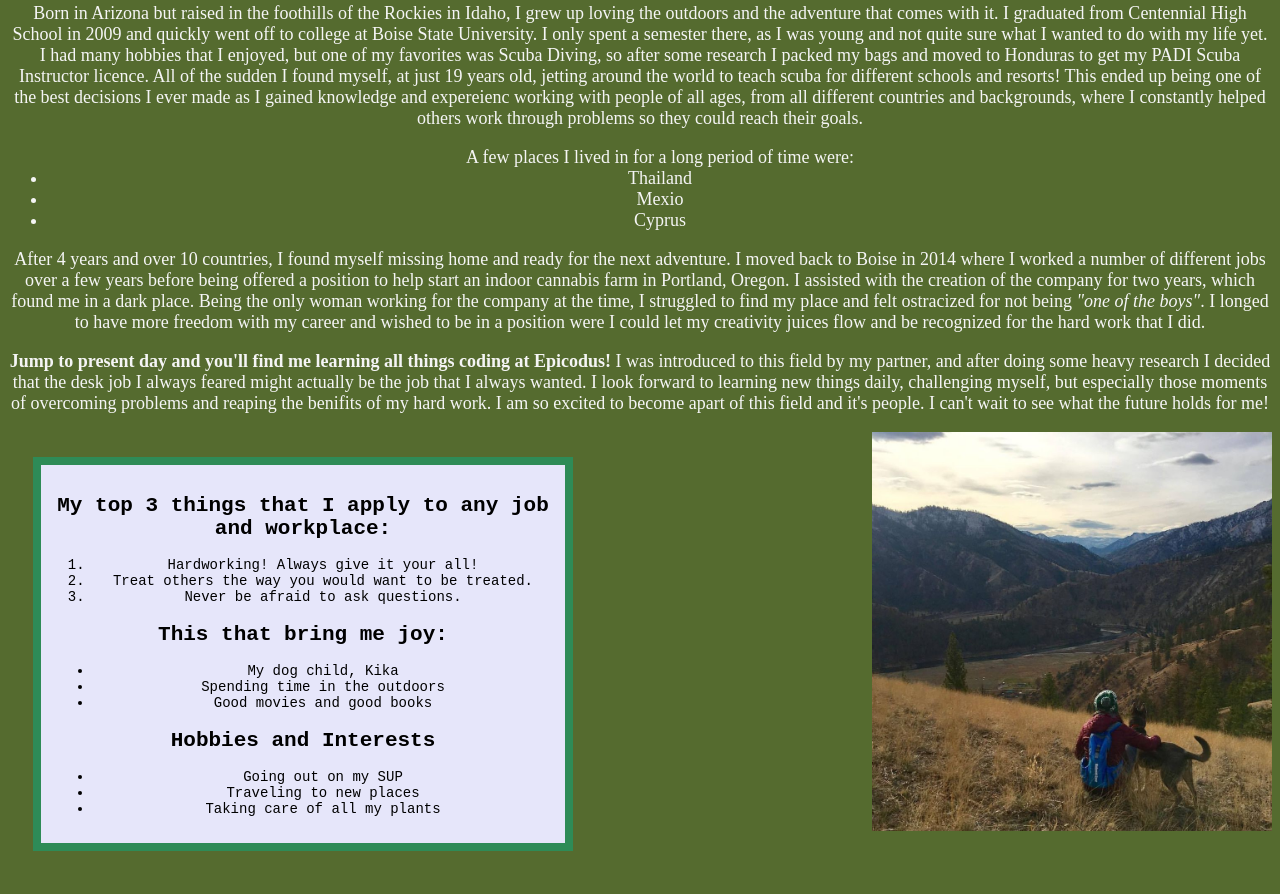
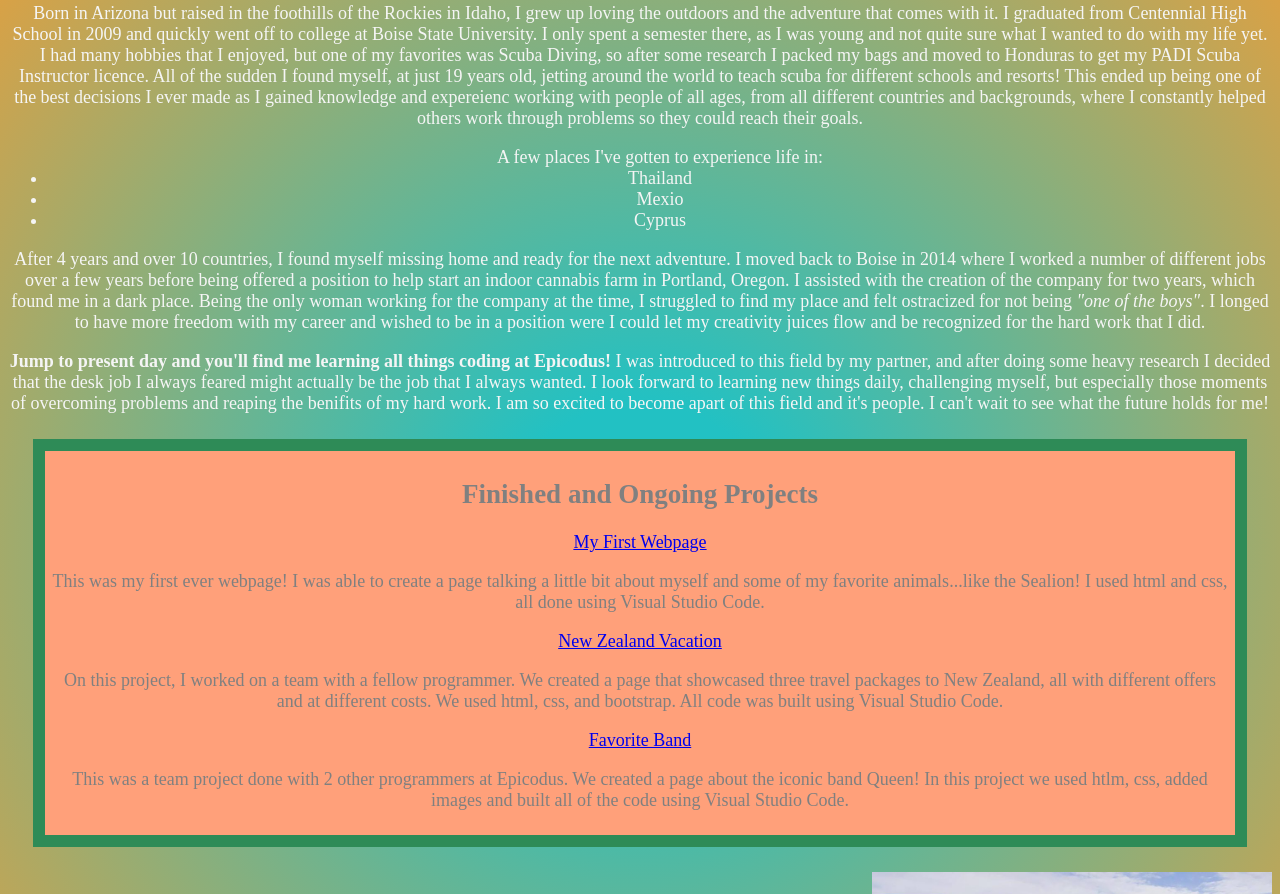
Before and after one commit to SarahGilbert064/Landing-Page, a plain HTML site: page index.html in a window 1280 px wide. Shown: the part 227-1121 px from the top of the page. Drawn offline with Linux system fonts and the light colour scheme.

Commit message:
add three links to my github repositories and github page

```diff
--- a/css/styles.css
+++ b/css/styles.css
@@ -13,7 +13,7 @@ img {
 }
 
 .things {
-  color: black;
+  color: grey;
   font-size: 14px;
   font-family: monospace;
   text-align: center;
@@ -22,7 +22,7 @@ img {
   margin: 25px;
   border: 8px solid seagreen;
   padding:12px;
-  background-color: lavender;
+  background-color: lightsalmon;
   box-sizing: content-box;
 }
 
@@ -34,11 +34,20 @@ img {
 }
 
 .intro {
-  color: black;
+  color: grey;
   margin: 25px;
   border:12px solid seagreen ;
   padding:6px;
-  background-color: lavender;
+  background-color: lightsalmon;
   box-sizing: border-box;
 
 }
+
+.projects {
+  color: grey;
+  margin: 25px;
+  border:12px solid seagreen ;
+  padding:6px;
+  background-color: lightsalmon;
+  box-sizing: border-box;
+}
--- a/index.html
+++ b/index.html
@@ -4,15 +4,16 @@
   <link href="css/styles.css" rel="stylesheet" type="text/css">
   <title>Sarah Gilbert</title>
 </head>
-<body style="background-color:darkolivegreen;">
+<body style="background:radial-gradient(circle, rgba(34,193,195,1) 14%, rgba(253,155,45,1) 98%);">
   <div class="about">
     <div class="intro">
       <h1>Hello! My name is Sarah and I can't wait to work with you!</h1>
     </div>
+
     <h2><span class="header">But first, a little bit about me....</span></h2>
 
     <p>Born in Arizona but raised in the foothills of the Rockies in Idaho, I grew up loving the outdoors and the adventure that comes with it. I graduated from Centennial High School in 2009 and quickly went off to college at Boise State University. I only spent a semester there, as I was young and not quite sure what I wanted to do with my life yet. I had many hobbies that I enjoyed, but one of my favorites was Scuba Diving, so after some research I packed my bags and moved to Honduras to get my PADI Scuba Instructor licence. All of the sudden I found myself, at just 19 years old, jetting around the world to teach scuba for different schools and resorts! This ended up being one of the best decisions I ever made as I gained knowledge and expereienc working with people of all ages, from all different countries and backgrounds, where I constantly helped others work through problems so they could reach their goals. </p>
-      <ul>A few places I lived in for a long period of time were:
+      <ul>A few places I've gotten to experience life in:
         <li>Thailand</li>
         <li>Mexio</li>
         <li>Cyprus</li>
@@ -21,6 +22,22 @@
     <p>After 4 years and over 10 countries, I found myself missing home and ready for the next adventure. I moved back to Boise in 2014 where I worked a number of different jobs over a few years before being offered a position to help start an indoor cannabis farm in Portland, Oregon. I assisted with the creation of the company for two years, which found me in a dark place. Being the only woman working for the company at the time, I struggled to find my place and felt ostracized for not being <em>"one of the boys"</em>. I longed to have more freedom with my career and wished to be in a position were I could let my creativity juices flow and be recognized for the hard work that I did.</p>
 
     <p> <strong>Jump to present day and you'll find me learning all things coding at Epicodus!</strong> I was introduced to this field by my partner, and after doing some heavy research I decided that the desk job I always feared might actually be the job that I always wanted. I look forward to learning new things daily, challenging myself, but especially those moments of overcoming problems and reaping the benifits of my hard work. I am so excited to become apart of this field and it's people. I can't wait to see what the future holds for me!</p>
+
+      <div class="projects">
+        <h2>Finished and Ongoing Projects</h2>
+
+        <p><a href="https://sarahgilbert064.github.io/my-first-webpage/" target="_blank">My First Webpage</a></p>
+
+        <p>This was my first ever webpage! I was able to create a page talking a little bit about myself and some of my favorite animals...like the Sealion! I used html and css, all done using Visual Studio Code.</p>
+
+        <p><a href="https://github.com/SarahGilbert064/nz-vacation.git" target="_blank">New Zealand Vacation</a></p>
+
+        <p>On this project, I worked on a team with a fellow programmer. We created a page that showcased three travel packages to New Zealand, all with different offers and at different costs. We used html, css, and bootstrap. All code was built using Visual Studio Code.</p>
+
+        <p><a href="https://github.com/austinschrader/favorite-band" target="_blank">Favorite Band</a></p>
+
+        <p>This was a team project done with 2 other programmers at Epicodus. We created a page about the iconic band Queen! In this project we used htlm, css, added images and built all of the code using Visual Studio Code.</p>
+      </div>
   </div>
 
   <div class="things">
@@ -44,7 +61,6 @@
         <li>Taking care of all my plants</li>
       </ul>
   </div>
-
-    <img src="image/me-kika.jpg" alt="A photo of me and Kika.">
+    <img src="image/Photo-of-me.jpg" alt="A photo of me">
 </body>
 </html>
```
